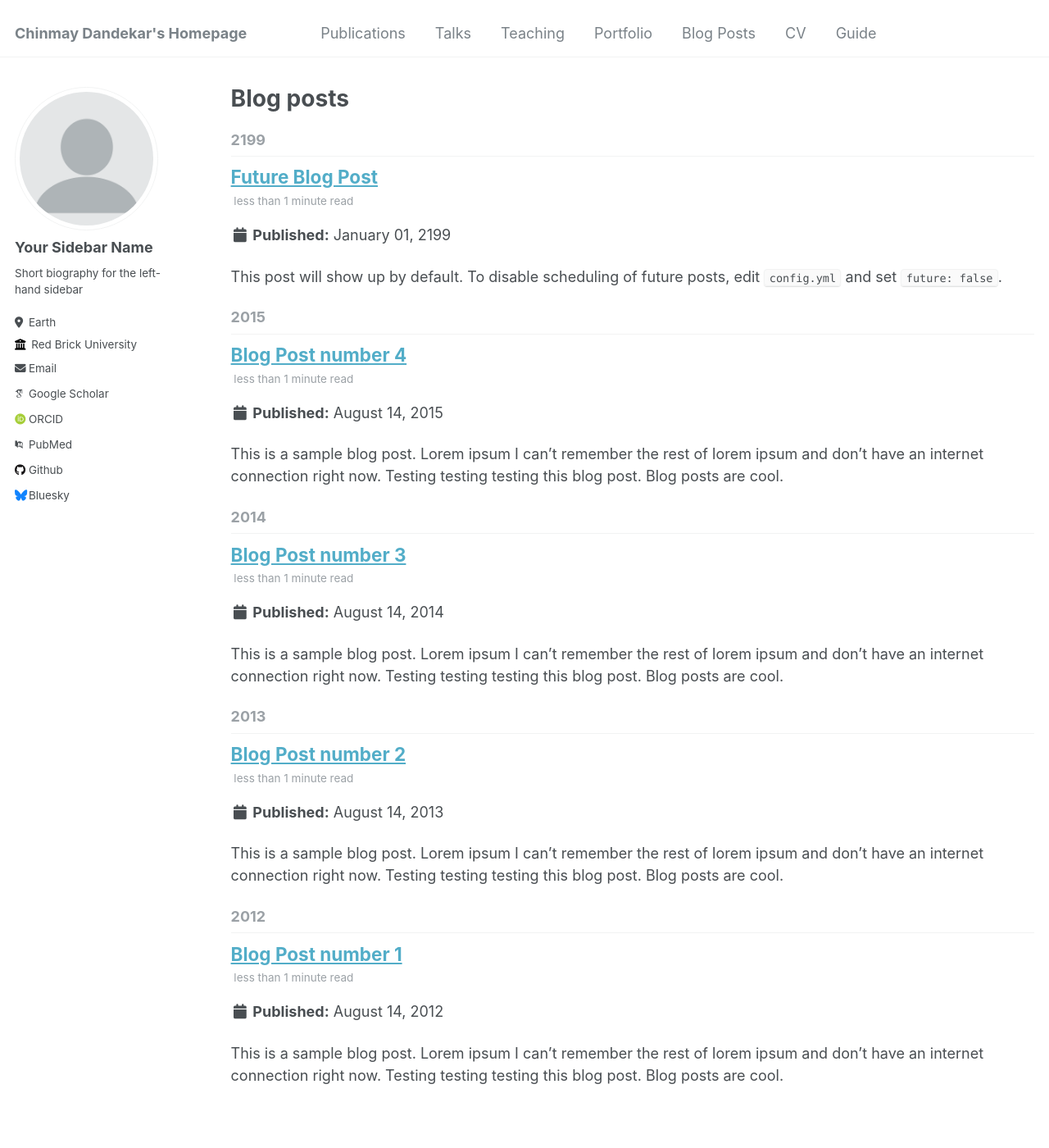
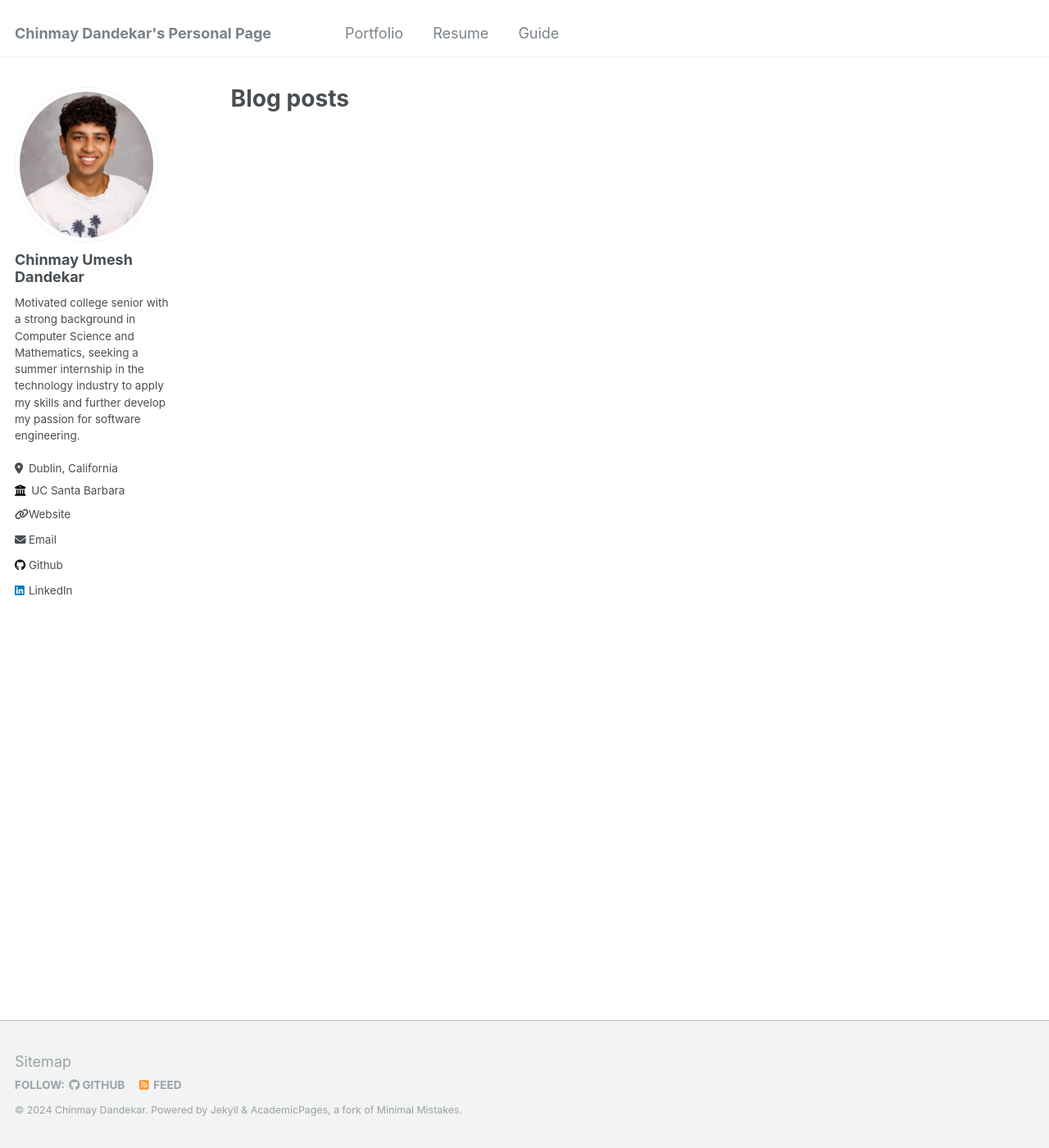
Before and after one commit to ChinDandekar/chinmaydandekar, a Jekyll site: the page built from _pages/year-archive.html, in a window 1280 px wide and 1400 px high. Shown: the whole window at 82% size. Built offline with Jekyll 4.4.1, drawn with Linux system fonts in a browser that asks for light colours; some web fonts are replaced.

Commit message:
Configured basic things + added translation canvas project

```diff
--- a/_config.yml
+++ b/_config.yml
@@ -8,12 +8,12 @@
 
 # Basic Site Settings
 locale                   : "en-US"
-title                    : "Chinmay Dandekar's Homepage"
+title                    : "Chinmay Dandekar's Personal Page"
 title_separator          : "-"
 name                     : &name "Chinmay Dandekar"
-description              : &description "A rising senior at UC Santa Barbara majoring Computer Science and Mathematics. Actively researching machine and speech translation."
-url                      : https://chinmaydandekar.github.io # the base hostname & protocol for your site e.g. "https://mmistakes.github.io"
-baseurl                  : "" # the subpath of your site, e.g. "/blog"
+description              : &description "Motivated college senior with a strong background in Computer Science and Mathematics, seeking a summer internship in the technology industry to apply my skills and further develop my passion for software engineering."
+url                      : https://chindandekar.github.io # the base hostname & protocol for your site e.g. "https://mmistakes.github.io"
+baseurl                  : "/chinmaydandekar" # the subpath of your site, e.g. "/blog"
 repository               : "ChinDandekar/chinmaydandekar.github.io"
 
 # Site Author - The following control what appear as part of the author content on the side bar.
@@ -21,34 +21,29 @@ repository               : "ChinDandekar/chinmaydandekar.github.io"
 #               Additional customization can be done by editing /_includes/author-profile.html
 author:
   # Biographic information
-  avatar           : "profile.png"
-  name             : "Your Sidebar Name"
+  avatar           : "profile.jpg"
+  name             : "Chinmay Umesh Dandekar"
   pronouns         : # example: "she/her"
-  bio              : "Short biography for the left-hand sidebar"
-  location         : "Earth"
-  employer         : "Red Brick University"
-  uri              : # URL
-  email            : "none@example.org"
+  bio              : "Motivated college senior with a strong background in Computer Science and Mathematics, seeking a summer internship in the technology industry to apply my skills and further develop my passion for software engineering."
+  location         : "Dublin, California"
+  employer         : "UC Santa Barbara"
+  uri              :  https://chindandekar.github.io/chinmaydandekar
+  email            : "chinmaydan14@gmail.com"
 
   # Academic websites
   arxiv            : # URL - Update with the correct link to your profile
-  googlescholar    : "https://scholar.google.com/citations?user=PS_CX0AAAAAJ"
-  impactstory      : # URL
-  orcid            : "http://orcid.org/yourorcidurl"
-  semantic         : # URL
-  pubmed           : "https://www.ncbi.nlm.nih.gov/pubmed/?term=john+snow"
-  researchgate     : # URL
+  googlescholar    : # URL
 
   # Repositories and software development
   bitbucket        : # Username - Update with your username on the site
   codepen          : # Username
   dribbble         : # Username
-  github           : "academicpages"
+  github           : "ChinDandekar"
   kaggle           : # Username
   stackoverflow    : # User number or user number and name (i.e., use "1" or "1/jeff-atwood")
 
   # Social media
-  bluesky          : "bsky.app" # Replace this with you Bluesky username
+  bluesky          : # Username
   facebook         : # Username
   flickr           : # Username
   foursquare       : # Username
@@ -57,7 +52,7 @@ author:
   keybase          : # Username
   instagram        : # Username
   lastfm           : # Username
-  linkedin         : # Username
+  linkedin         : "chinmay-dandekar"
   mastodon         : # URL
   medium           : # URL
   pinterest        : # Username
@@ -113,7 +108,7 @@ atom_feed:
 
 
 # SEO Related
-google_site_verification :
+google_site_verification : google-site-verification=W9teQjRWrqDpNGAthvzdpiCxtLPqr0ZdEWesAJKWNCM
 bing_site_verification   :
 alexa_site_verification  :
 yandex_site_verification :
--- a/_data/navigation.yml
+++ b/_data/navigation.yml
@@ -1,22 +1,10 @@
 # main links links
 main:
-  - title: "Publications"
-    url: /publications/
-
-  - title: "Talks"
-    url: /talks/
-
-  - title: "Teaching"
-    url: /teaching/
-
   - title: "Portfolio"
     url: /portfolio/
 
-  - title: "Blog Posts"
-    url: /year-archive/
-
-  - title: "CV"
-    url: /cv/
+  - title: "Resume"
+    url: /resume/
 
   - title: "Guide"
     url: /markdown/
--- a/_posts/2012-08-14-blog-post-1.md
+++ /dev/null
@@ -1,20 +0,0 @@
----
-title: 'Blog Post number 1'
-date: 2012-08-14
-permalink: /posts/2012/08/blog-post-1/
-tags:
-  - cool posts
-  - category1
-  - category2
----
-
-This is a sample blog post. Lorem ipsum I can't remember the rest of lorem ipsum and don't have an internet connection right now. Testing testing testing this blog post. Blog posts are cool.
-
-Headings are cool
-======
-
-You can have many headings
-======
-
-Aren't headings cool?
-------
--- a/_posts/2013-08-14-blog-post-2.md
+++ /dev/null
@@ -1,20 +0,0 @@
----
-title: 'Blog Post number 2'
-date: 2013-08-14
-permalink: /posts/2013/08/blog-post-2/
-tags:
-  - cool posts
-  - category1
-  - category2
----
-
-This is a sample blog post. Lorem ipsum I can't remember the rest of lorem ipsum and don't have an internet connection right now. Testing testing testing this blog post. Blog posts are cool.
-
-Headings are cool
-======
-
-You can have many headings
-======
-
-Aren't headings cool?
-------
--- a/_posts/2014-08-14-blog-post-3.md
+++ /dev/null
@@ -1,20 +0,0 @@
----
-title: 'Blog Post number 3'
-date: 2014-08-14
-permalink: /posts/2014/08/blog-post-3/
-tags:
-  - cool posts
-  - category1
-  - category2
----
-
-This is a sample blog post. Lorem ipsum I can't remember the rest of lorem ipsum and don't have an internet connection right now. Testing testing testing this blog post. Blog posts are cool.
-
-Headings are cool
-======
-
-You can have many headings
-======
-
-Aren't headings cool?
-------
--- a/_posts/2199-01-01-future-post.md
+++ /dev/null
@@ -1,11 +0,0 @@
----
-title: 'Future Blog Post'
-date: 2199-01-01
-permalink: /posts/2012/08/blog-post-4/
-tags:
-  - cool posts
-  - category1
-  - category2
----
-
-This post will show up by default. To disable scheduling of future posts, edit `config.yml` and set `future: false`.
```
Also changed, not shown: _portfolio/portfolio-1.md (deleted, +0 -7 lines), _portfolio/translation-canvas.md (added, +61 -0 lines), _posts/2015-08-14-blog-post-4.md (deleted, +0 -20 lines), images/profile.jpg (added), images/profile.png (deleted), images/translation-canvas/instance-compare.png (added), images/translation-canvas/render-workflow.png (added), images/translation-canvas/submit-workflow.png (added), images/translation-canvas/system-3-compare.png (added), 1 other file.
